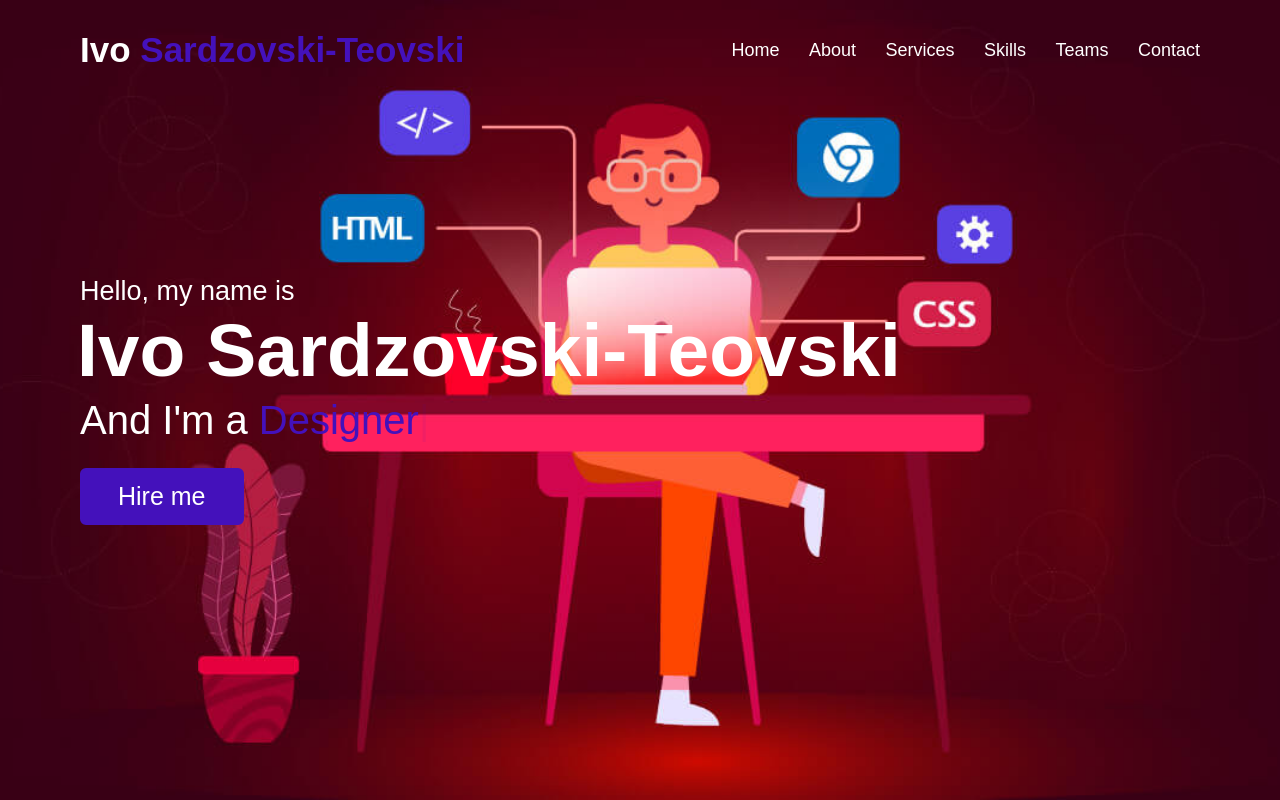
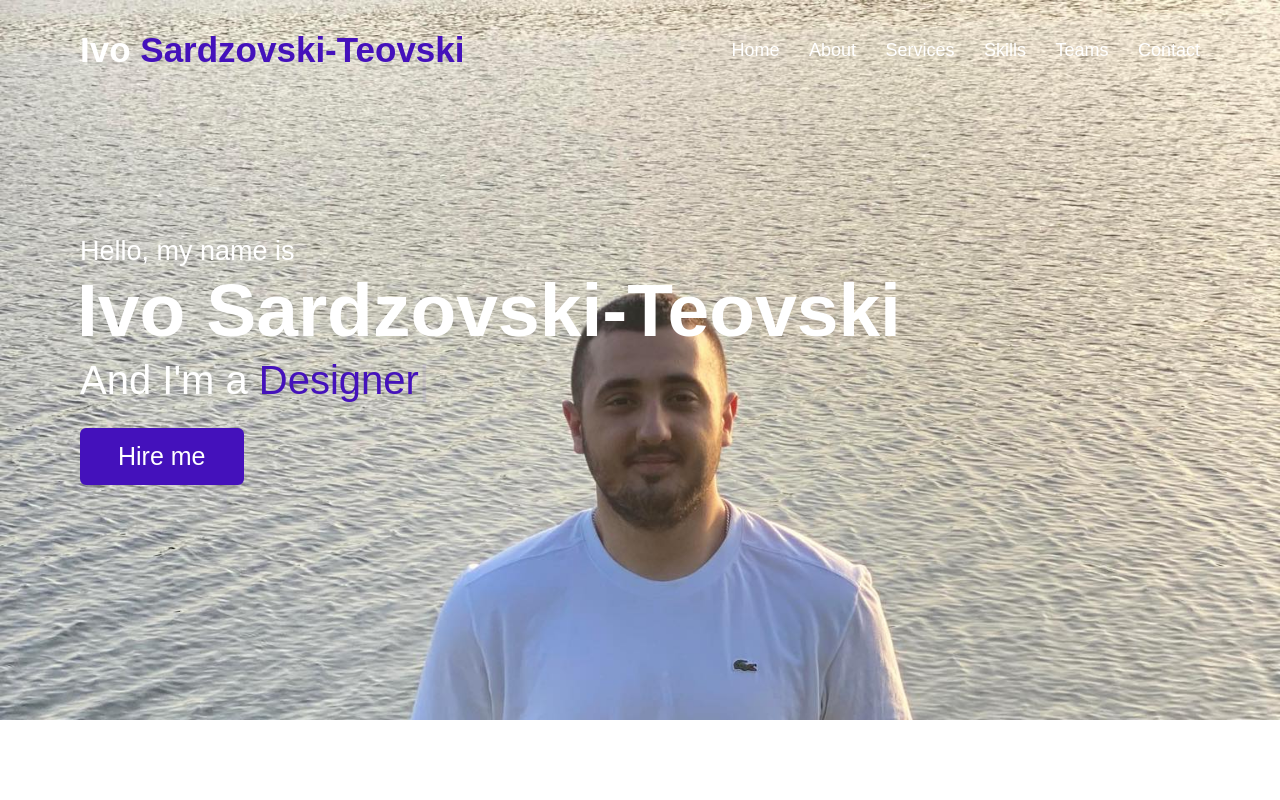
Before and after one commit to IvoT7/Portfolio, a plain HTML site: page index.html in a window 1280 px wide. Shown: the top 800 px of the page. Drawn offline with nearby package versions, Linux system fonts and the light colour scheme.

Commit message:
od 100 nad 90vh na slikata i nova slika

```diff
--- a/style.css
+++ b/style.css
@@ -162,8 +162,8 @@ section .title::after{
 /* home section styling */
 .home{
     display: flex;
-    background: url("images/bbb.jpg") no-repeat center;
-    height: 100vh;
+    background: url("images/mjsl.jpg") no-repeat top;
+    height: 90vh;
     color: #fff;
     min-height: 500px;
     background-size: cover;
```
Also changed, not shown: images/bbb.jpg (deleted), images/mjsl.jpg (added).
